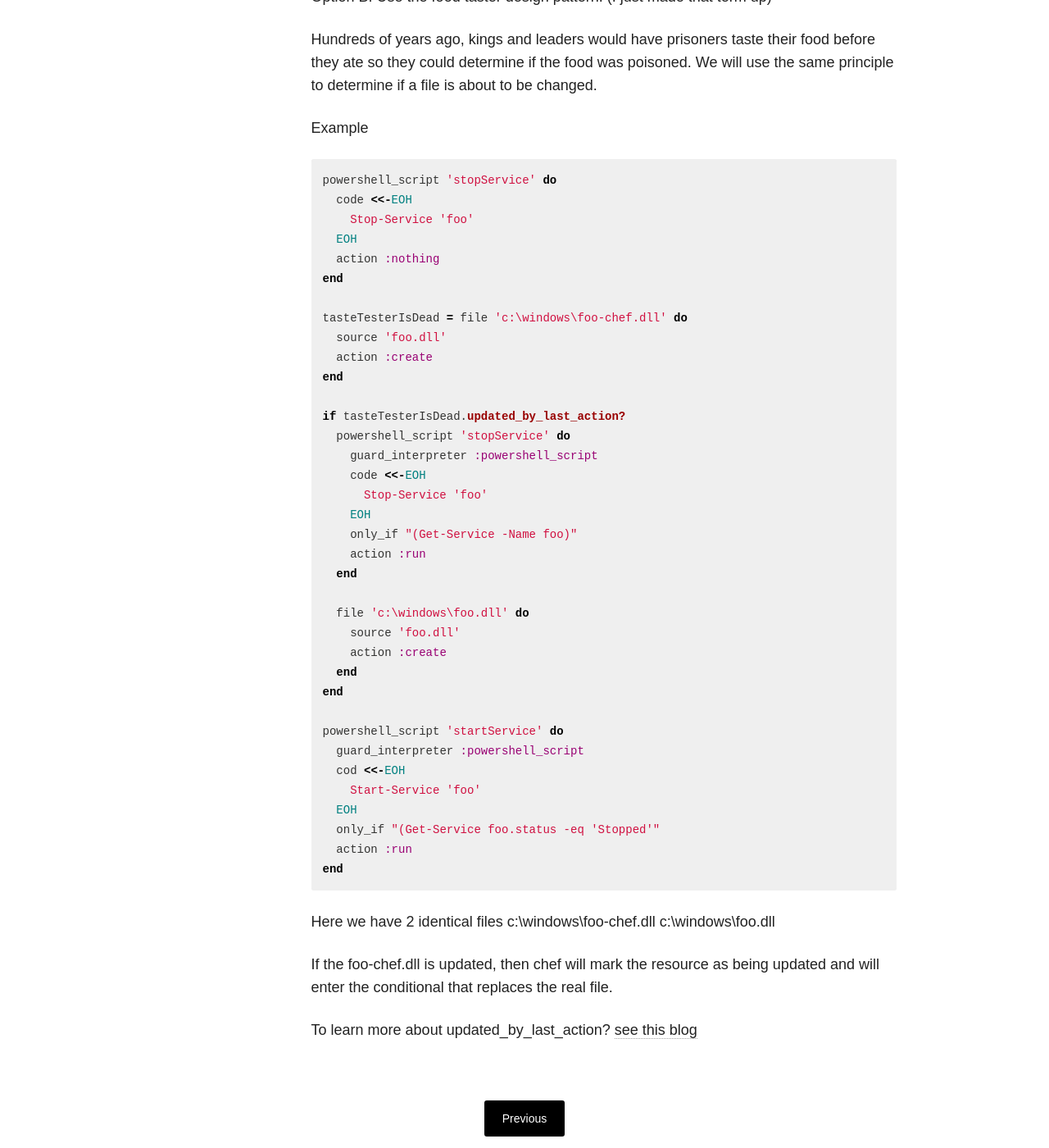
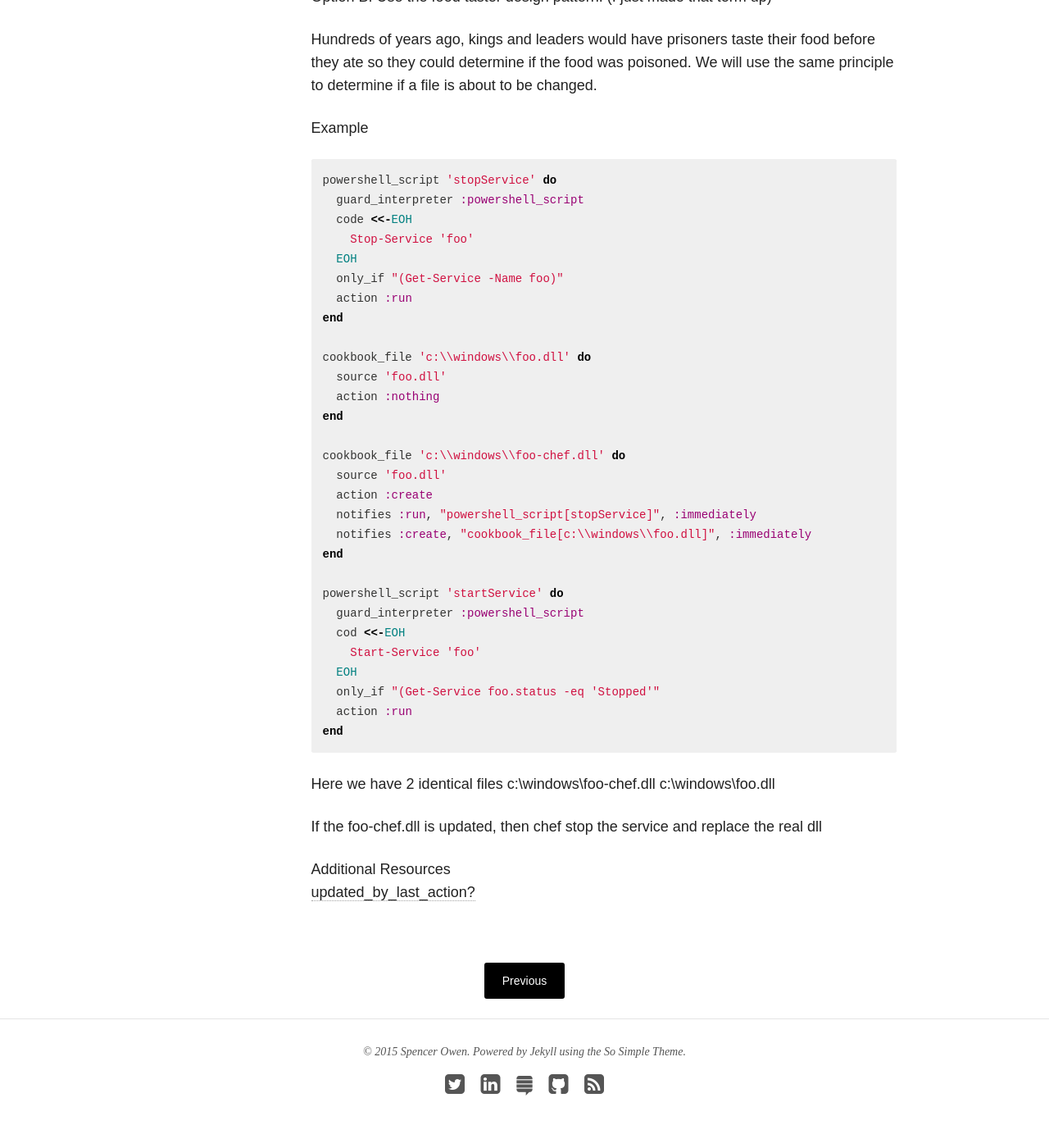
Before and after one commit to spuder/spuder.github.io, a Jekyll site: the page built from _posts/2015-08-08-chef-taste-tester-pattern.markdown, in a window 1280 px wide and 1400 px high, scrolled down 1026 px. Shown: the whole window at 82% size. Built offline with Jekyll 4.4.1, drawn with Linux system fonts in a browser that asks for light colours; nearby versions of some CDN libraries; Markdown is read by kramdown in place of the engine named in the settings.

Commit message:
Better code

````diff
--- a/_posts/2015-08-08-chef-taste-tester-pattern.markdown
+++ b/_posts/2015-08-08-chef-taste-tester-pattern.markdown
@@ -2,7 +2,7 @@
 layout: post
 title:  "Chef notify :before resource"
 date:   2015-08-10 13:30:00
-categories: chef, design-pattern
+categories: chef design-pattern
 
 ---
 
@@ -23,31 +23,24 @@ Example
 
 ```ruby
 powershell_script 'stopService' do
+  guard_interpreter :powershell_script
   code <<-EOH
     Stop-Service 'foo'
   EOH
+  only_if "(Get-Service -Name foo)"
+  action :run
+end
+
+cookbook_file 'c:\\windows\\foo.dll' do
+  source 'foo.dll'
   action :nothing
 end
 
-tasteTesterIsDead = file 'c:\windows\foo-chef.dll' do
+cookbook_file 'c:\\windows\\foo-chef.dll' do
   source 'foo.dll'
   action :create
-end
-
-if tasteTesterIsDead.updated_by_last_action?
-  powershell_script 'stopService' do
-    guard_interpreter :powershell_script
-    code <<-EOH
-      Stop-Service 'foo'
-    EOH
-    only_if "(Get-Service -Name foo)"
-    action :run
-  end
-
-  file 'c:\windows\foo.dll' do
-    source 'foo.dll'
-    action :create
-  end
+  notifies :run, "powershell_script[stopService]", :immediately
+  notifies :create, "cookbook_file[c:\\windows\\foo.dll]", :immediately
 end
 
 powershell_script 'startService' do
@@ -64,6 +57,7 @@ Here we have 2 identical files
 c:\windows\foo-chef.dll
 c:\windows\foo.dll
 
-If the foo-chef.dll is updated, then chef will mark the resource as being updated and will enter the conditional that replaces the real file.
+If the foo-chef.dll is updated, then chef stop the service and replace the real dll
 
-To learn more about updated_by_last_action? [see this blog](http://www.frankmitchell.org/2013/02/chef-events/)
+Additional Resources
+[updated_by_last_action?](http://www.frankmitchell.org/2013/02/chef-events/)
````
